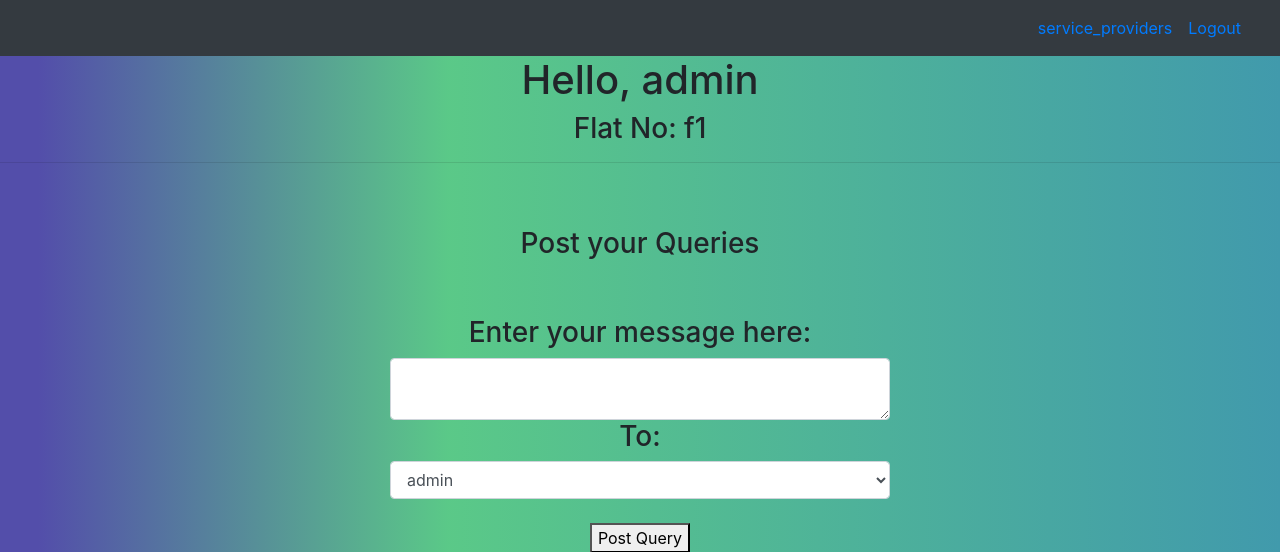
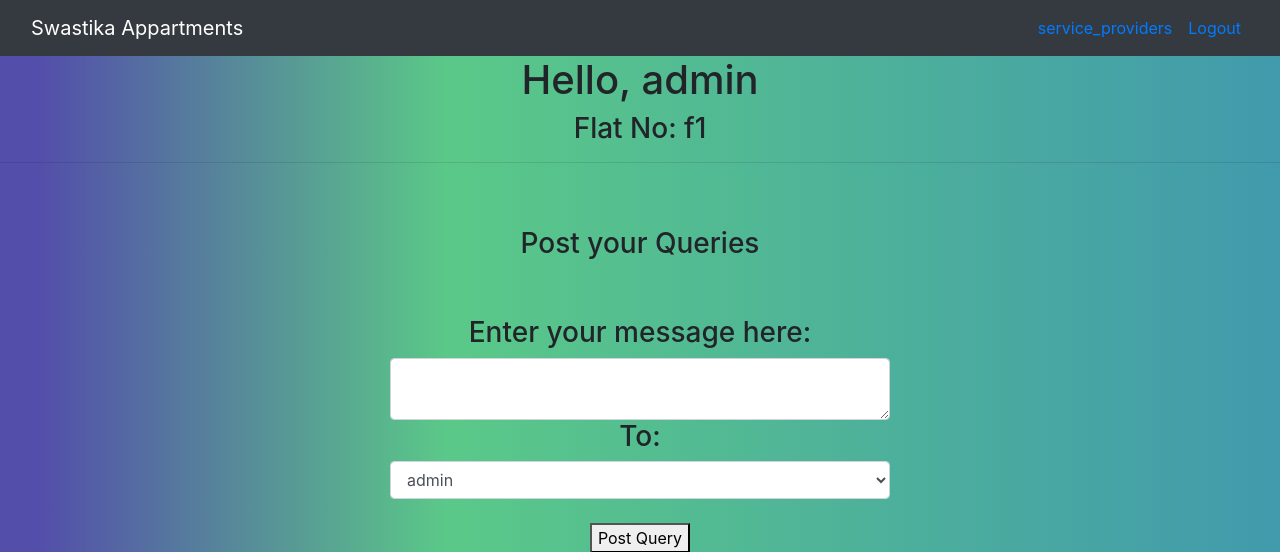
Before and after one commit to ElectroFreak005/sdefinal, a Flask app: page /tenent in a window 1280 px wide. Shown: the top 552 px of the page. Run offline with Flask 2, Linux system fonts and the light colour scheme; a user stored in the database is signed in; data comes from the database, SQL or seed files in the repository; data that the repository does not hold is empty; some libraries are stand-ins or nearby versions.

Commit message:
updated navbar

```diff
--- a/website/templates/service.html
+++ b/website/templates/service.html
@@ -12,7 +12,7 @@
 
         <div class="container-fluid">
           <!-- Links -->
-          <!-- <li class="navbar-brand">Swastika Appartments</li> -->
+          <li class="navbar-brand" style="color: white;">Swastika Appartments</li>
           <ul class="navbar-nav ml-auto">
             <li class="nav-item">
                 <a class="nav-link" href="/tenent">Home</a>
--- a/website/templates/tenent.html
+++ b/website/templates/tenent.html
@@ -12,7 +12,7 @@
 
         <div class="container-fluid">
           <!-- Links -->
-          <!-- <li class="navbar-brand">Swastika Appartments</li> -->
+          <li class="navbar-brand" style="color: white;">Swastika Appartments</li>
           <ul class="navbar-nav ml-auto">
             <li class="nav-item">
               <a class="nav-link" href="/service">service_providers</a>
```
